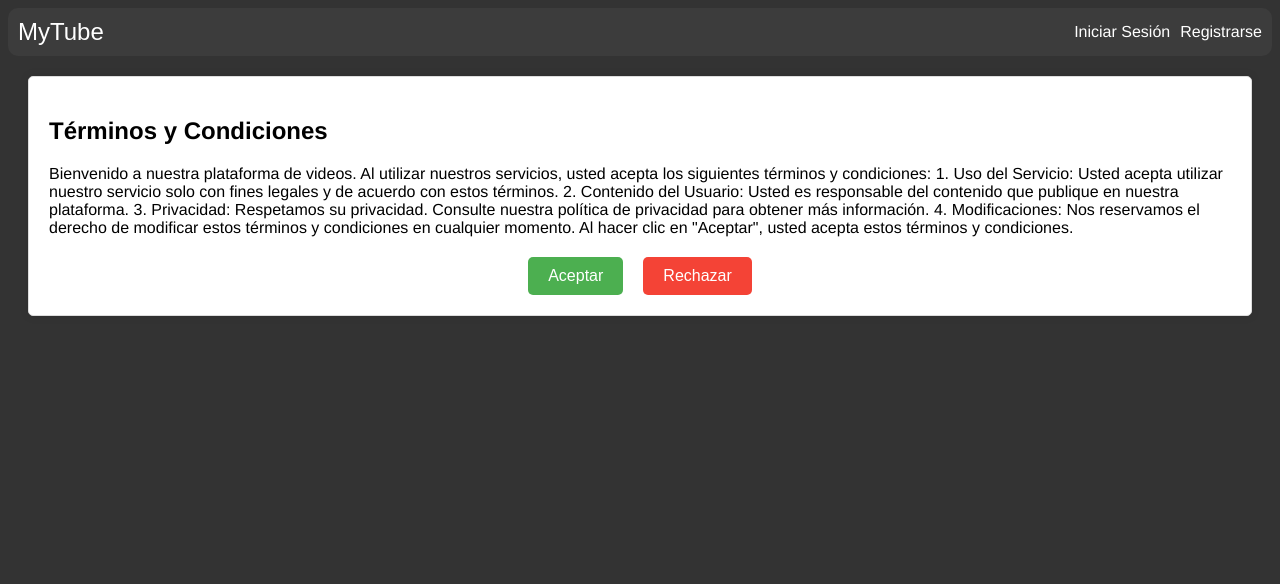
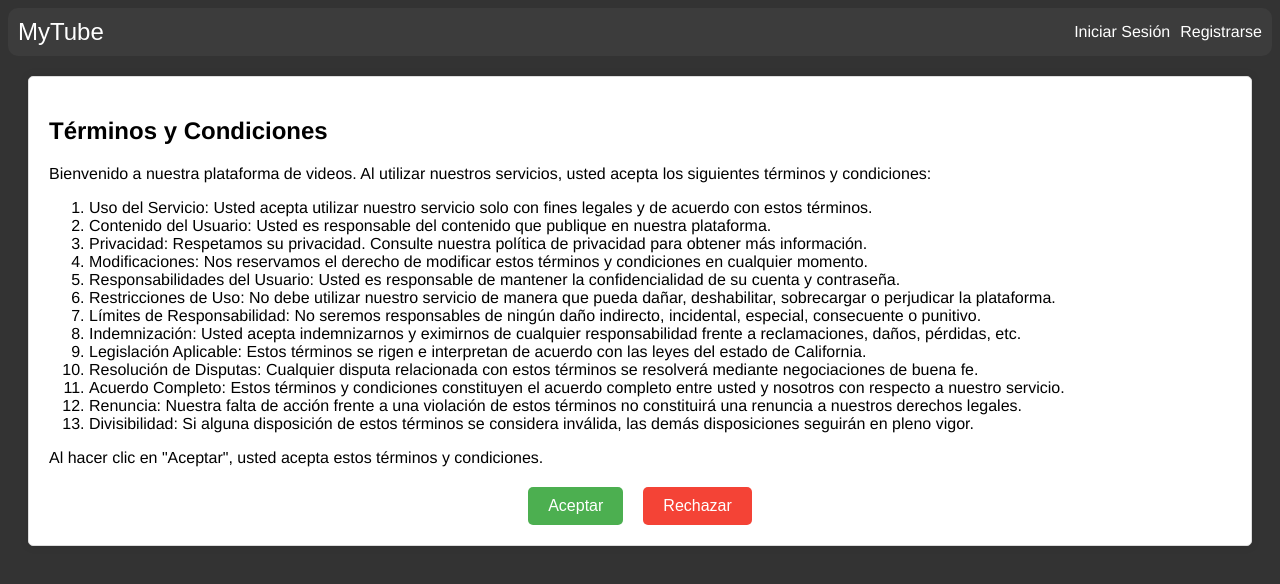
Before and after one commit to Gegdgt/Lab6_Web, a React (Vite) app in the folder client/: page /terms in a window 1280 px wide. Shown: the top 584 px of the page. Built offline with nearby package versions, Linux system fonts and the light colour scheme.

Commit message:
Update terms.jsx
Se mejoro la presentacion

```diff
--- a/client/src/pages/terms/terms.jsx
+++ b/client/src/pages/terms/terms.jsx
@@ -42,21 +42,38 @@ function Terms() {
 
 
     // Contrato de términos y condiciones (inventado)
-    const termsAndConditions = `
-    Bienvenido a nuestra plataforma de videos. Al utilizar nuestros servicios, usted acepta los siguientes términos y condiciones:\n
-    1. Uso del Servicio: Usted acepta utilizar nuestro servicio solo con fines legales y de acuerdo con estos términos.\n
-    2. Contenido del Usuario: Usted es responsable del contenido que publique en nuestra plataforma.\n
-    3. Privacidad: Respetamos su privacidad. Consulte nuestra política de privacidad para obtener más información.\n
-    4. Modificaciones: Nos reservamos el derecho de modificar estos términos y condiciones en cualquier momento.\n
-    Al hacer clic en "Aceptar", usted acepta estos términos y condiciones.\n
-`;
+    const termsAndConditions = (
+        <div>
+            <p>
+                Bienvenido a nuestra plataforma de videos. Al utilizar nuestros servicios, usted acepta los siguientes términos y condiciones:
+            </p>
+            <ol>
+                <li>Uso del Servicio: Usted acepta utilizar nuestro servicio solo con fines legales y de acuerdo con estos términos.</li>
+                <li>Contenido del Usuario: Usted es responsable del contenido que publique en nuestra plataforma.</li>
+                <li>Privacidad: Respetamos su privacidad. Consulte nuestra política de privacidad para obtener más información.</li>
+                <li>Modificaciones: Nos reservamos el derecho de modificar estos términos y condiciones en cualquier momento.</li>
+                <li>Responsabilidades del Usuario: Usted es responsable de mantener la confidencialidad de su cuenta y contraseña.</li>
+                <li>Restricciones de Uso: No debe utilizar nuestro servicio de manera que pueda dañar, deshabilitar, sobrecargar o perjudicar la plataforma.</li>
+                <li>Límites de Responsabilidad: No seremos responsables de ningún daño indirecto, incidental, especial, consecuente o punitivo.</li>
+                <li>Indemnización: Usted acepta indemnizarnos y eximirnos de cualquier responsabilidad frente a reclamaciones, daños, pérdidas, etc.</li>
+                <li>Legislación Aplicable: Estos términos se rigen e interpretan de acuerdo con las leyes del estado de California.</li>
+                <li>Resolución de Disputas: Cualquier disputa relacionada con estos términos se resolverá mediante negociaciones de buena fe.</li>
+                <li>Acuerdo Completo: Estos términos y condiciones constituyen el acuerdo completo entre usted y nosotros con respecto a nuestro servicio.</li>
+                <li>Renuncia: Nuestra falta de acción frente a una violación de estos términos no constituirá una renuncia a nuestros derechos legales.</li>
+                <li>Divisibilidad: Si alguna disposición de estos términos se considera inválida, las demás disposiciones seguirán en pleno vigor.</li>
+            </ol>
+            <p>
+                Al hacer clic en "Aceptar", usted acepta estos términos y condiciones.
+            </p>
+        </div>
+    );
 
     return (
         <div className="main-container">
             <div className="terms-card">
                 <div className="terms-content">
                     <h2>Términos y Condiciones</h2>
-                    <p>{termsAndConditions}</p>
+                    {termsAndConditions}
                 </div>
                 <div className="buttons-container">
                     <button className="accept-button" onClick={handleAccept}>Aceptar</button>
```
